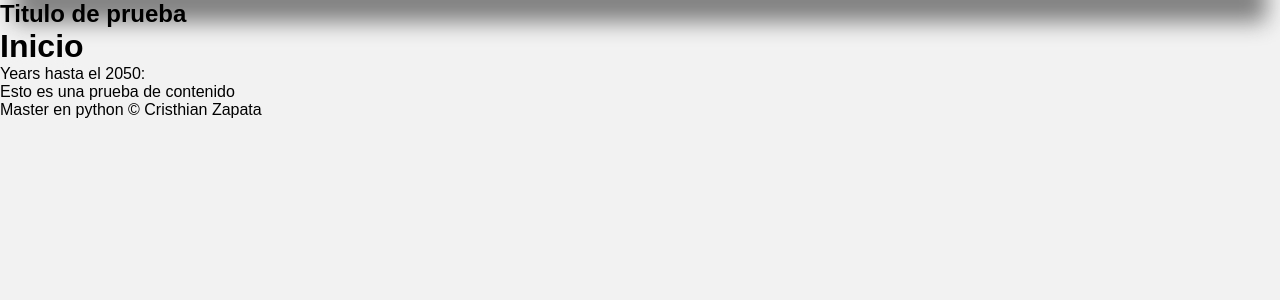
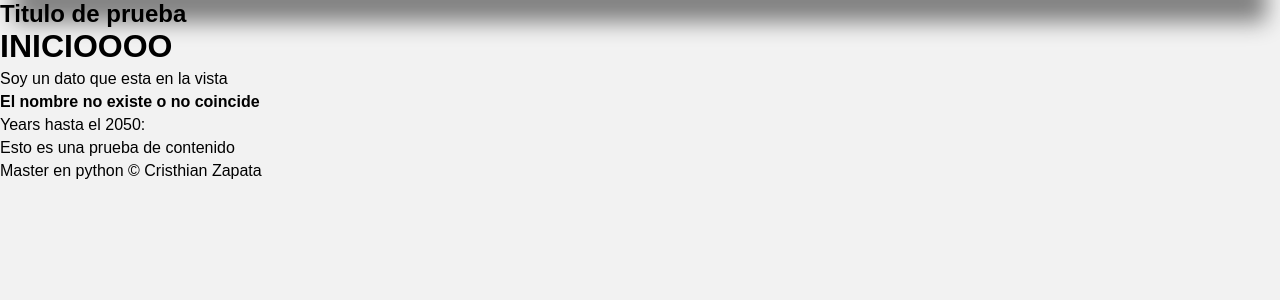
Before and after one commit to Czapata1998/Python_udemy, a Django app: page / in a window 1280 px wide. Shown: the part 182-482 px from the top of the page. Run offline with Django 3.2, Linux system fonts and the light colour scheme.

Commit message:
nuevos avances 18 de abril

```diff
--- a/25-django/AprendiendoDjango/miapp/static/css/style.css
+++ b/25-django/AprendiendoDjango/miapp/static/css/style.css
@@ -38,7 +38,10 @@ header{
     margin-top: 20px;
 }
 
-
+p{
+    margin-top: 5px;
+    margin-bottom: 5px;
+}
 #logotipo h1{
     display: block;
     float: left;
--- a/25-django/AprendiendoDjango/miapp/templates/index.html
+++ b/25-django/AprendiendoDjango/miapp/templates/index.html
@@ -1,10 +1,23 @@
 {% extends 'layout.html' %}
 
-{%block title%} Index {%endblock%}
+{%block title%} {{title}} {%endblock%}
 
 
 {% block content %}
-<h1>Inicio</h1>
+
+
+{% comment %} esto es un comentario en html de django{% endcomment %}
+
+
+<h1 class="title">{{title}}</h1>
+<p>{{mi_variable}}</p>  {% comment %} aca se interpola una variable que es coger una variable que tengo dentro de un metodo y mostrarla en un template {% endcomment %}
+
+{% if nombre and nombre == 'Cristhian Zapata' %}
+    <p>{{nombre}}</p>
+{% else %}
+    <strong>El nombre no existe o no coincide</strong>
+{% endif %}
+
 <p>Years hasta el 2050: </p>
 <p>Esto es una prueba de contenido </p>
 {% endblock  %}
--- a/25-django/AprendiendoDjango/miapp/views.py
+++ b/25-django/AprendiendoDjango/miapp/views.py
@@ -45,7 +45,13 @@ def index(request):
 
     html += "</ul>"
 
-    return render(request,'index.html')
+    nombre = 'Cristian Zapata'
+
+    return render(request,'index.html', {
+        'title': 'INICIOOOO',
+        'mi_variable': 'Soy un dato que esta en la vista',
+        'nombre' : nombre
+    })
 
 
 def hola_mundo(request):
```
